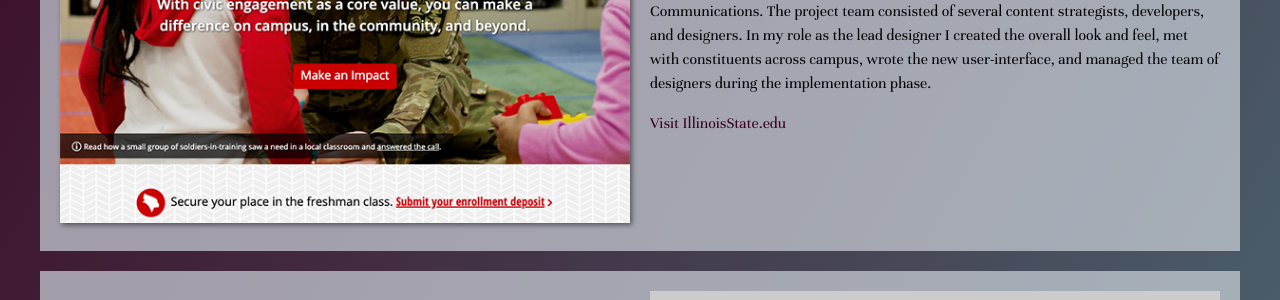
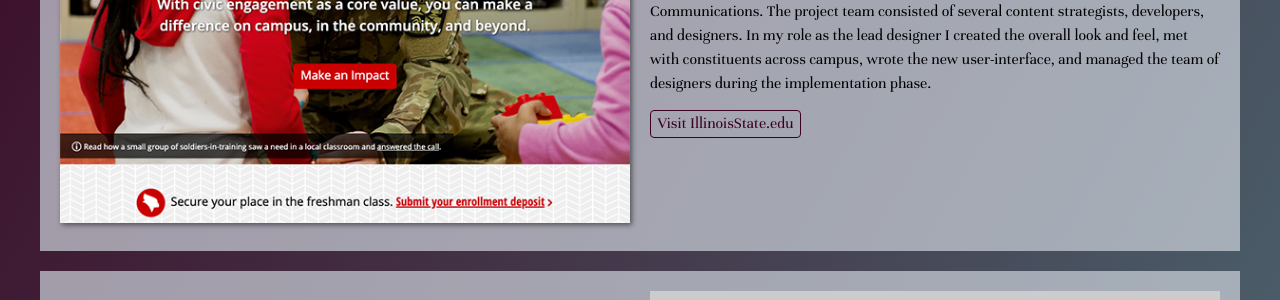
Before and after one commit to asmithorn/asmithorn.github.io, a Jekyll site: the page built from design/index.html, in a window 1280 px wide. Shown: the part 624-924 px from the top of the page. Built offline with Jekyll 4.4.1, drawn with Linux system fonts in a browser that asks for light colours.

Commit message:
link styling

```diff
--- a/css/style.scss
+++ b/css/style.scss
@@ -278,13 +278,16 @@ a {
 //   margin: 0 1.25rem;
 // }
 .u-link {
+  border: 1px solid $maroon;
+  border-radius: .25em;
   color: $maroon;
+  padding: .2em .4em;
   text-decoration: none;
   &:hover, &:focus {
-    color: #35001C;
-    text-decoration: underline;
+    background-color: #35001C;
+    color: white;
   }
-  &:active {color: #300019;}
+  &:active {background-color: #300019;}
 }
 .u-row-header {
   border-bottom: 2px solid white;
```
